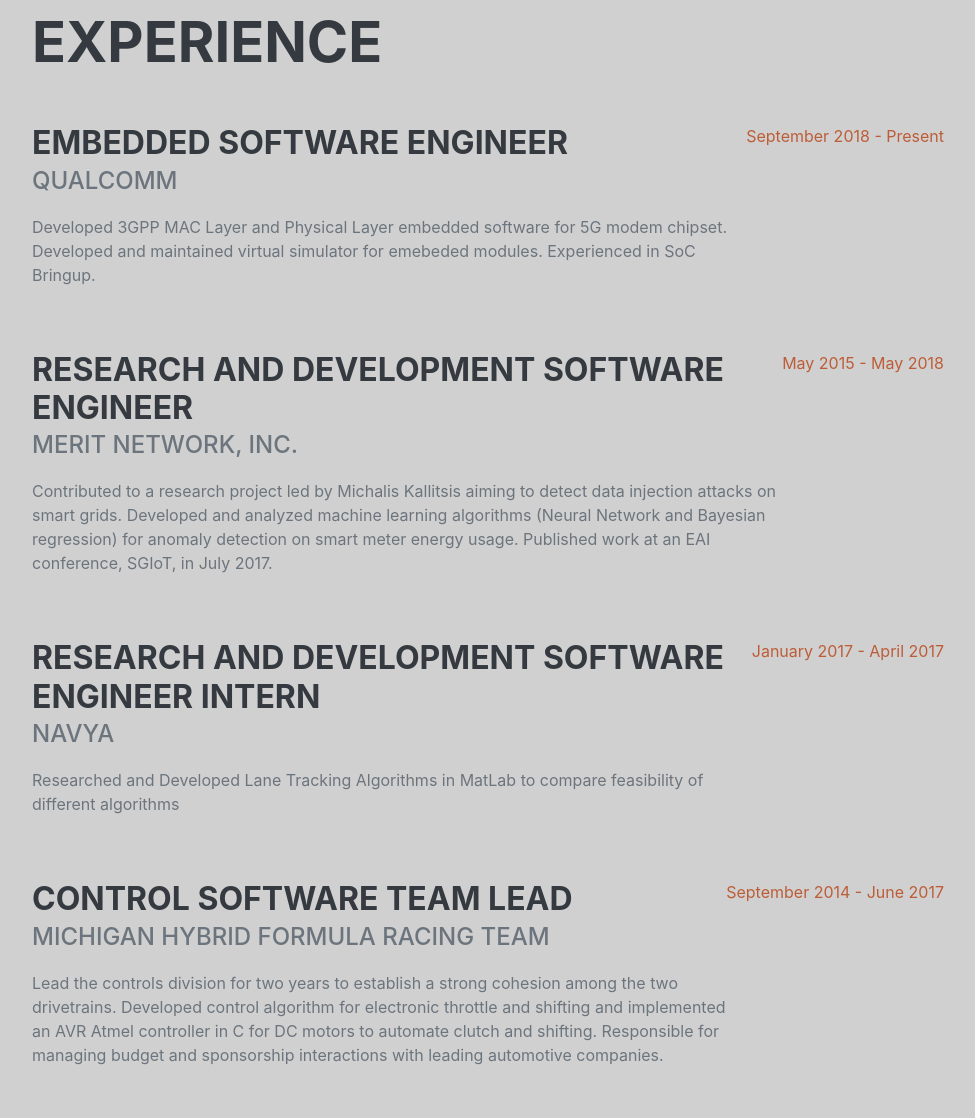
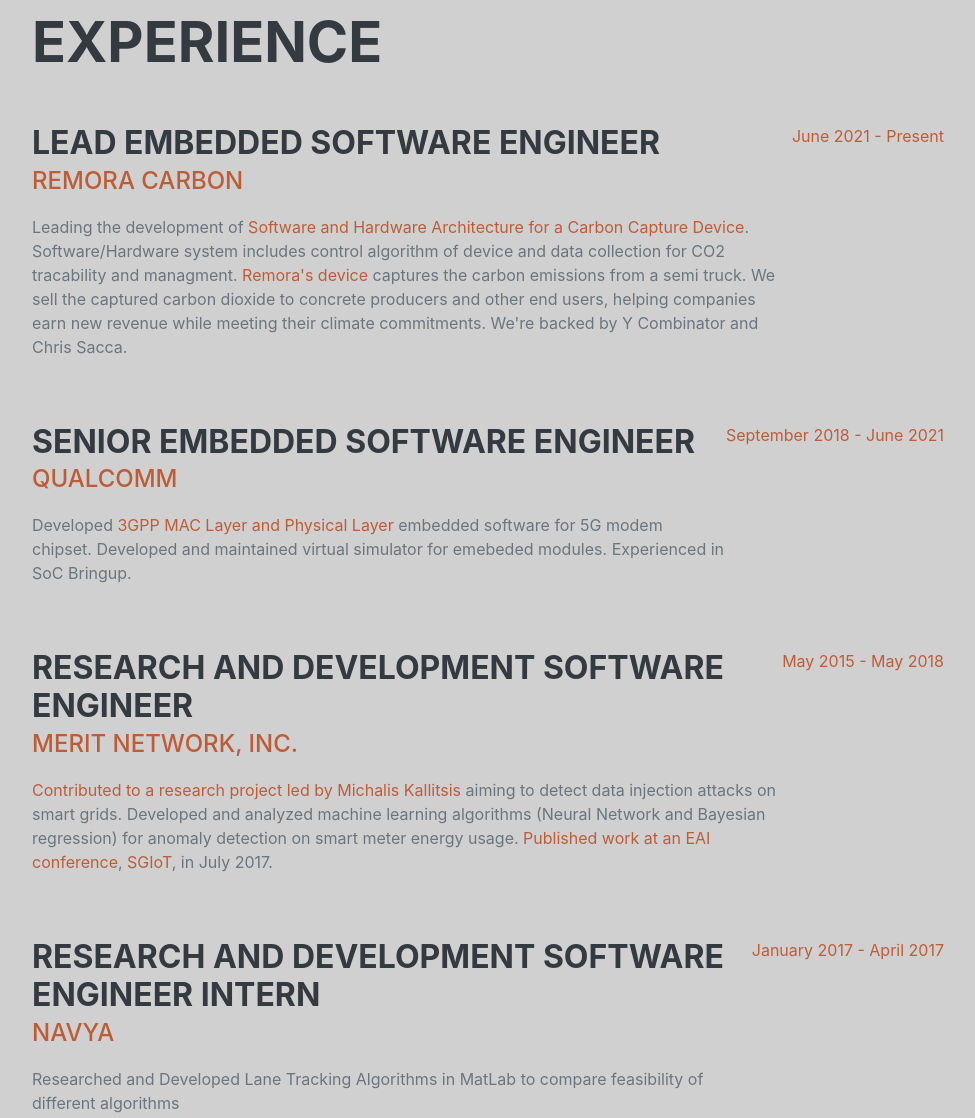
Before and after one commit to yabskbd/mysite, a plain HTML site: page index.html in a window 1280 px wide. Shown: the part 840-1958 px from the top of the page, without its empty margins (288-1263 px from the left). Drawn offline with nearby package versions, Linux system fonts and the light colour scheme; a web font is replaced by a local one.

Commit message:
Update 2021 to mid 2022
* Update email address
* Add Remora Carbon
* Add Links for all Experience from through out the web

```diff
--- a/index.html
+++ b/index.html
@@ -46,7 +46,7 @@
                     </h1>
                     <div class="subheading mb-5">
                         Based in San Diego and Metro Detriot · (248) 987-8672 ·
-                        <a href="mailto:name@email.com">ykebede@yabsk.com</a>
+                        <a href="mailto:name@email.com">yabskbd@gmail.com</a>
                     </div>
                     <!-- Short Intro-->
                     <p class="lead mb-5">
@@ -67,26 +67,34 @@
             <section class="resume-section" id="experience">
                 <div class="resume-section-content">
                     <h2 class="mb-5">Experience</h2>
+                   <div class="d-flex flex-column flex-md-row justify-content-between mb-5">
+                        <div class="flex-grow-1">
+                            <h3 class="mb-0">Lead Embedded Software Engineer</h3>
+                            <div class="subheading mb-3"><a href='href='https://remoracarbon.com/team/'>Remora Carbon</a></div>
+                            <p>Leading the development of <a href='https://github.com/RemoraCarbon'>Software and Hardware Architecture for a Carbon Capture Device</a>. Software/Hardware system includes control algorithm of device and data collection for CO2 tracability and managment. <a href='https://www.wsj.com/articles/heavy-duty-truck-operators-to-test-startups-onboard-carbon-capture-system-11628503200?st=sxedn1o9e7pkd4t&reflink=desktopwebshare_twitter'>Remora's device</a> captures the carbon emissions from a semi truck. We sell the captured carbon dioxide to concrete producers and other end users, helping companies earn new revenue while meeting their climate commitments. We're backed by Y Combinator and Chris Sacca.</p>
+                        </div>
+                        <div class="flex-shrink-0"><span class="text-primary">June 2021 - Present</span></div>
+                    </div>
                     <div class="d-flex flex-column flex-md-row justify-content-between mb-5">
                         <div class="flex-grow-1">
-                            <h3 class="mb-0">Embedded Software Engineer</h3>
-                            <div class="subheading mb-3">Qualcomm</div>
-                            <p>Developed 3GPP MAC Layer and Physical Layer embedded software for 5G modem chipset. Developed and maintained virtual simulator for emebeded modules. Experienced in SoC Bringup.</p>
+                            <h3 class="mb-0">Senior Embedded Software Engineer</h3>
+                            <div class="subheading mb-3"><a href='https://www.qualcomm.com/5g/what-is-5g'>Qualcomm</a></div>
+                            <p>Developed <a href='https://www.sharetechnote.com/html/5G/5G_MAC.html'>3GPP MAC Layer and Physical Layer</a> embedded software for 5G modem chipset. Developed and maintained virtual simulator for emebeded modules. Experienced in SoC Bringup.</p>
                         </div>
-                        <div class="flex-shrink-0"><span class="text-primary">September 2018 - Present</span></div>
+                        <div class="flex-shrink-0"><span class="text-primary">September 2018 - June 2021</span></div>
                     </div>
                     <div class="d-flex flex-column flex-md-row justify-content-between mb-5">
                         <div class="flex-grow-1">
                             <h3 class="mb-0">Research and Development Software Engineer</h3>
-                            <div class="subheading mb-3">Merit Network, inc.</div>
-                            <p>Contributed to a research project led by Michalis Kallitsis aiming to detect data injection attacks on smart grids. Developed and analyzed machine learning algorithms (Neural Network and Bayesian regression) for anomaly detection on smart meter energy usage. Published work at an EAI conference, SGIoT, in July 2017.</p>
+                            <div class="subheading mb-3"><a href='https://www.merit.edu/initiatives/publication/'>Merit Network, inc.</div>
+                            <p>Contributed to a <a href='https://nextenergy.org/smarthome-monitoring-using-internet-things/'>research project led by Michalis Kallitsis</a> aiming to detect data injection attacks on smart grids. Developed and analyzed machine learning algorithms (Neural Network and Bayesian regression) for <a herf="https://github.com/Merit-Research/Smart-Grid-Analytics">anomaly detection on smart meter</a> energy usage. <a href="https://dl.acm.org/doi/10.4108/eai.7-8-2017.152988">Published work at an EAI conference</a>, <a href='https://www.nsf.gov/awardsearch/showAward?AWD_ID=1422078&HistoricalAwards=false'>SGIoT</a>, in July 2017.</p>
                         </div>
                         <div class="flex-shrink-0"><span class="text-primary">May 2015 - May 2018</span></div>
                     </div>
                     <div class="d-flex flex-column flex-md-row justify-content-between mb-5">
                         <div class="flex-grow-1">
                             <h3 class="mb-0">Research and Development Software Engineer Intern</h3>
-                            <div class="subheading mb-3">Navya</div>
+                            <div class="subheading mb-3"><a href='https://cfe.umich.edu/techlab-mcity-past-cohorts/#COHORT2017'>Navya</a></div>
                             <p>Researched and Developed Lane Tracking Algorithms in MatLab to compare feasibility of different algorithms</p>
                         </div>
                         <div class="flex-shrink-0"><span class="text-primary">January 2017 - April 2017</span></div>
@@ -95,7 +103,7 @@
                         <div class="flex-grow-1">
                             <h3 class="mb-0">Control Software Team Lead</h3>
                             <div class="subheading mb-3">Michigan Hybrid Formula Racing Team</div>
-                            <p>Lead the controls division for two years to establish a strong cohesion among the two drivetrains. Developed control algorithm for electronic throttle and shifting and implemented an AVR Atmel controller in C for DC motors to automate clutch and shifting. Responsible for managing budget and sponsorship interactions with leading automotive companies.</p>
+                            <p><a href='https://ece.engin.umich.edu/stories/mhybrid-takes-on-major-design-overhaul'>Lead the controls division</a> for two years to establish a strong cohesion among the two drivetrains. Developed control algorithm for electronic throttle and shifting and implemented an AVR Atmel controller in C for DC motors to automate clutch and shifting. Responsible for managing budget and sponsorship interactions with leading automotive companies.</p>
                         </div>
                         <div class="flex-shrink-0"><span class="text-primary">September 2014 - June 2017</span></div>
                     </div>
```
